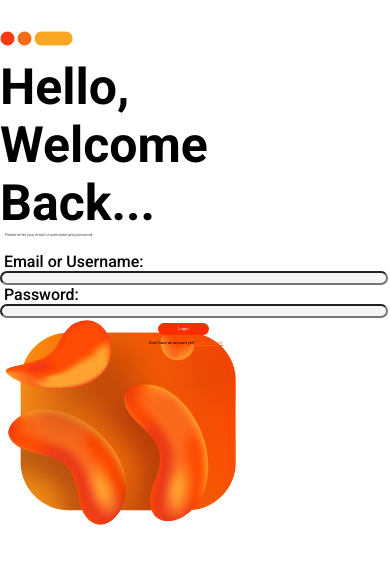
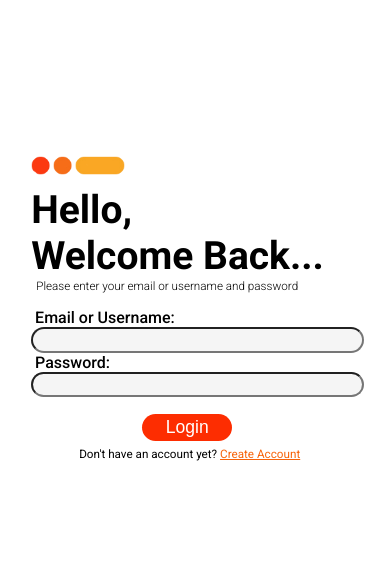
Before and after one commit to Exuille/socmedia, a React (Vite) app in the folder frontend/socmedia/: page /login in a window 390 px wide. Shown: the top 564 px of the page. Built offline with nearby package versions, Linux system fonts and the light colour scheme.

Commit message:
Update login style

```diff
--- a/frontend/socmedia/src/styles/Login.css
+++ b/frontend/socmedia/src/styles/Login.css
@@ -95,3 +95,115 @@
 .form-actions p a {
     color: var(--primary-color);
 }
+
+@media only screen and (max-width: 1024px) {
+    .login-container img {
+      width: 30%;
+    }
+
+    .login-container {
+        width: 300px;
+    }
+
+    .login-container h1 {
+      font-size: 35px;
+    }
+
+    .login-container p {
+        font-size: 1.5vw;
+    }
+
+    .login-form input {
+        height: 2.5vw;
+    }
+
+    .login-form button {
+        font-size: 1.5vw;
+    }
+}
+
+@media only screen and (max-width: 768px) {
+    .image {
+        background-size: 100%;
+        top: 0;
+        left: 0;
+        right: 38vw;
+        bottom: 0;
+    }
+
+    .login-container img {
+        width: 30%;
+    }
+
+    .login-container {
+        margin-top: 15vw;
+        margin-right: 4vw;
+        width: 250px;
+    }
+
+    .login-container h1 {
+        font-size: 30px;
+    }
+
+    .login-form input {
+        height: 2.5vw;
+    }
+
+    .login-form button {
+        font-size: 1.7vw;
+    }
+}
+
+@media only screen and (max-width: 430px) {
+    .login {
+        margin: 0;
+        overflow: hidden;
+    }
+
+    .image {
+        display: none;
+    }
+
+    .login-container img {
+        width: 30%;
+    }
+
+    .login-container {
+        margin-top: 40vw;
+        margin-left: 0;
+        width: 80%;
+    }
+
+    .login-container h1 {
+        font-size: 10vw;
+    }
+
+    .login-container p {
+        font-size: 3vw;
+    }
+
+    .login-form input {
+        height: 5vw;
+    }
+
+    .login-form button {
+        margin-top: 3vw;
+        width: 23vw;
+        height: 7vw;
+        font-size: 4.5vw;
+    }
+
+}
+
+@media only screen and (max-width: 376px) {
+    .login-form input {
+        height: 7vw;
+    }
+
+    .login-form button {
+        margin-top: 3vw;
+        width: 27vw;
+        height: 8vw;
+        font-size: 4.5vw;
+    }
+}
```
